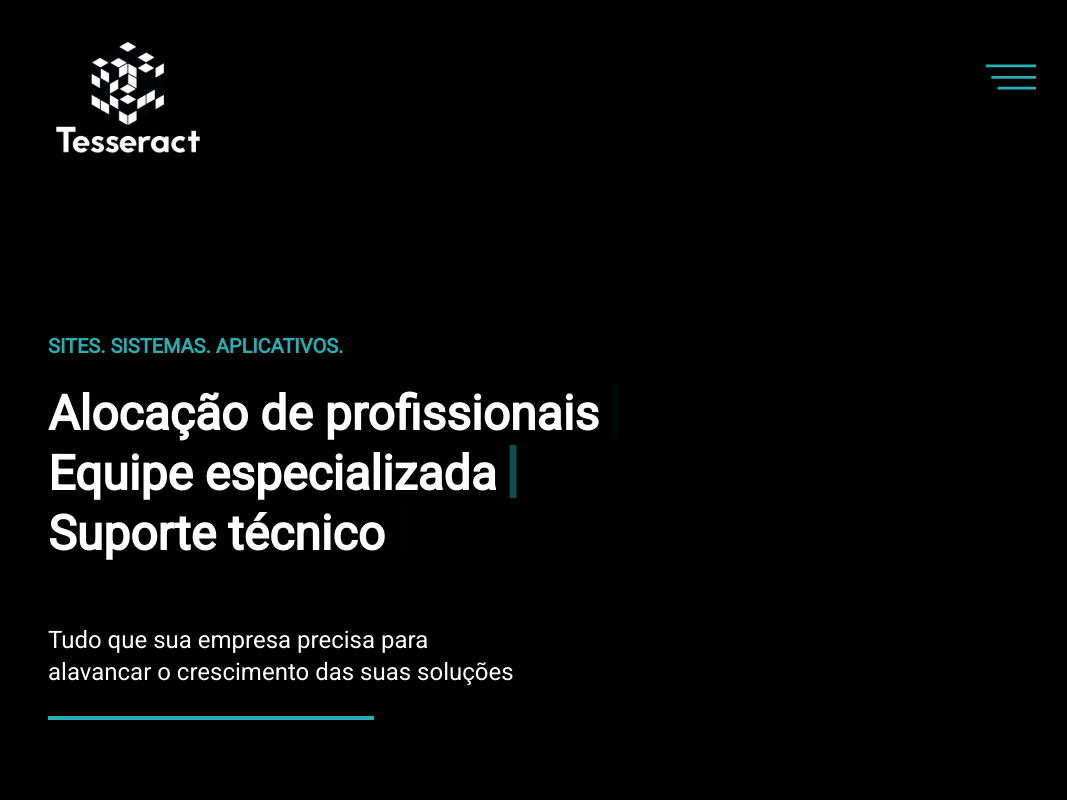
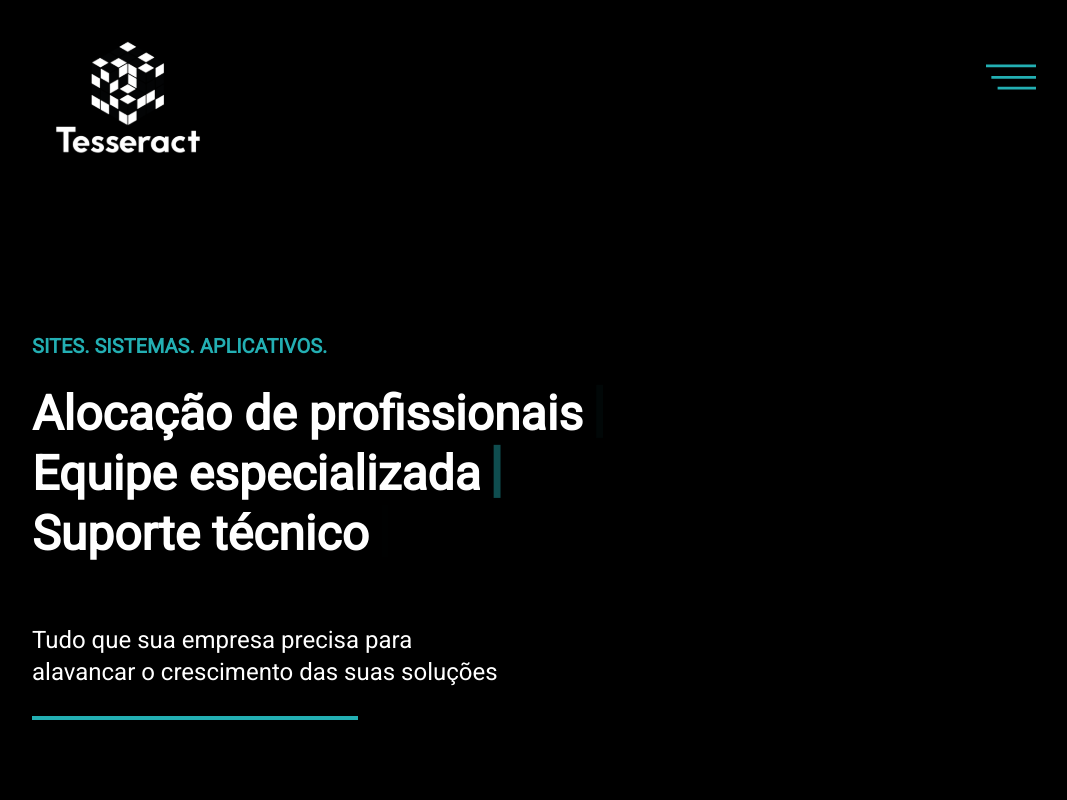
Before and after one commit to grupotesseract/grupotesseract.com.br, a Next.js app: page / in a window 1280 px wide. Shown: the top 800 px of the page, without its empty margins (100-1167 px from the left). Built offline with nearby package versions, Linux system fonts and the light colour scheme.

Commit message:
fix(layout): Fixed layout responsive Home page.

```diff
--- a/app/components/Presentation.tsx
+++ b/app/components/Presentation.tsx
@@ -26,10 +26,10 @@ export default function Presentation() {
   return (
     <>
       <div className="content flex flex-col items-start p-1">
-        <h2 className="style-title flex flex-col justify-start items-start text-base lg:text-xl text-lightBlue lg:pl-36">
+        <h2 className="style-title flex flex-col justify-start items-start text-base lg:text-xl text-lightBlue lg:pl-16">
           Sites. Sistemas. Aplicativos.
         </h2>
-        <div className="typewriter flex flex-col justify-start items-start text-3xl lg:text-5xl lg:pl-36">
+        <div className="typewriter flex flex-col justify-start items-start text-3xl lg:text-5xl lg:pl-16">
           {sectionData.map(function (item) {
             return (
               <Typewriter
--- a/app/globals.css
+++ b/app/globals.css
@@ -27,7 +27,7 @@ body {
 }
 
 .content {
-  width: 100vw;
+  width: 90vw;
   height: 34.375rem;
   margin-top: 3rem;
 }
@@ -159,11 +159,6 @@ body {
   width: 38rem;
   height: 7.125rem;
   font-size: 2rem;
-}
-
-.title-page {
-  font-size: 5rem;
-  text-transform: uppercase;
 }
 
 .box-title {
--- a/app/page.tsx
+++ b/app/page.tsx
@@ -7,7 +7,7 @@ import { slides } from './components/Testimonials';
 export default function Home() {
   return (
     <>
-      <main className="flex flex-col items-center justify-center container m-auto">
+      <main className="flex flex-col items-center justify-center">
         <Presentation />
         <section className="w-auto">
           <Section />
```
